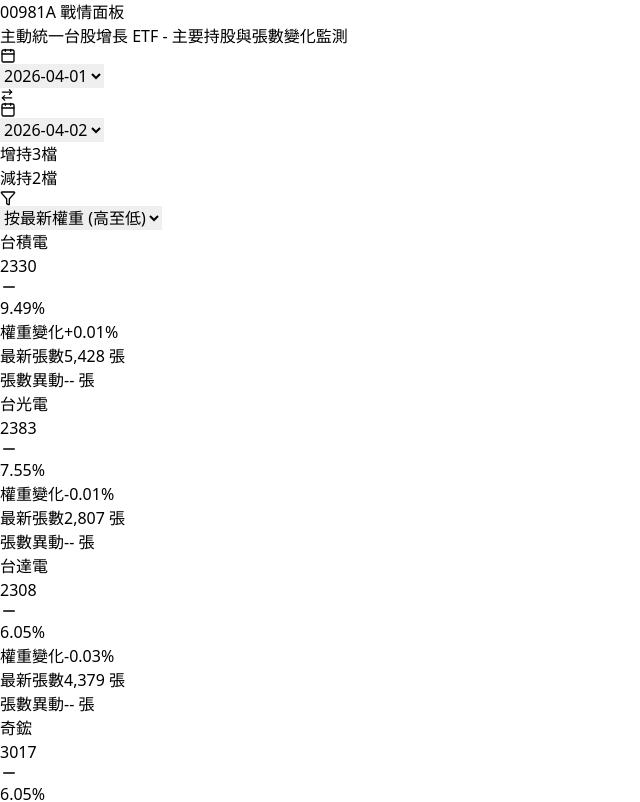
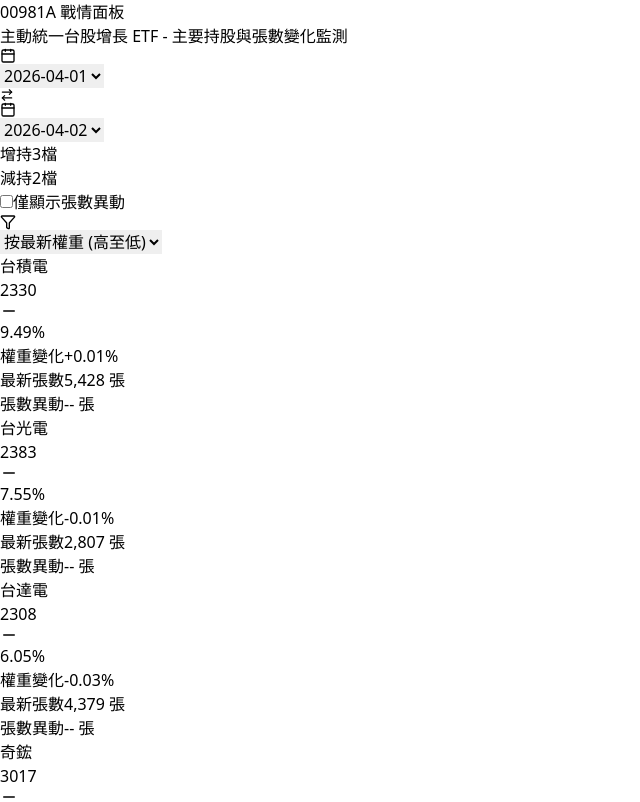
Before and after one commit to freedomtimer/00981A, a React (Vite) app: page / in a window 1280 px wide. Shown: the top 802 px of the page, without its empty margins (0-640 px from the left). Built offline with nearby package versions, Linux system fonts and the light colour scheme.

Commit message:
Implement filter for displaying only changed shares
Add functionality to filter and display only changed shares.

```diff
--- a/src/App.jsx
+++ b/src/App.jsx
@@ -205,6 +205,9 @@
   const [isMockData, setIsMockData] = useState(false);
   const [selectedStock, setSelectedStock] = useState(null);
 
+  // 💡 新增：控制是否僅顯示有張數異動的成分股
+  const [showOnlyChangedShares, setShowOnlyChangedShares] = useState(false);
+
   useEffect(() => {
     const fetchHoldings = async () => {
       try {
@@ -299,12 +302,18 @@
     return results;
   }, [historicalData, startDate, endDate, sortBy]);
 
-  // 💡 修正點 1：統計數字嚴格使用「張數 (sharesDiff)」來計算主動增減持
+  // 💡 統計數字維持不動，顯示全局的異動狀態
   const stats = useMemo(() => {
     const increased = holdingsDiff.filter(d => d.sharesDiff > 0).length;
     const decreased = holdingsDiff.filter(d => d.sharesDiff < 0).length;
     return { increased, decreased };
   }, [holdingsDiff]);
+
+  // 💡 取得真正要顯示在畫面上的資料（根據打勾狀態進行過濾）
+  const displayedHoldings = useMemo(() => {
+    if (!showOnlyChangedShares) return holdingsDiff;
+    return holdingsDiff.filter(stock => stock.sharesDiff !== 0);
+  }, [holdingsDiff, showOnlyChangedShares]);
 
   const trendData = useMemo(() => {
     if (!selectedStock || dates.length === 0) return null;
@@ -321,12 +330,9 @@
     });
   }, [selectedStock, dates, historicalData]);
 
-  // 💡 修正點 2：卡片顏色改為依據「張數異動 (sharesDiff)」來判斷紅綠燈
-  // 如果張數沒變 (經理人沒買賣)，但權重變了，會維持中性的深灰色
   const getCardStyle = (sharesDiff, weightDiff) => {
     if (sharesDiff === 0) return { bg: 'bg-slate-800', border: 'border-slate-700', style: {} };
 
-    // 顏色的深淺可以繼續用 weightDiff，因為這代表該動作對 ETF 總佔比的影響程度
     const intensity = Math.max(0.1, Math.min(Math.abs(weightDiff) / 2.0, 0.4));
 
     if (sharesDiff > 0) {
@@ -468,6 +474,19 @@
           </div>
         </div>
 
+        {/* 💡 包含打勾選框與排序選單的區域 */}
+        <div className="flex items-center flex-wrap gap-3">
+
+          <label className="flex items-center gap-2 cursor-pointer bg-slate-900 px-3 py-1.5 rounded-lg border border-slate-800 shadow-sm text-sm text-slate-300 hover:text-white transition-colors">
+            <input
+              type="checkbox"
+              checked={showOnlyChangedShares}
+              onChange={(e) => setShowOnlyChangedShares(e.target.checked)}
+              className="w-4 h-4 accent-blue-500 cursor-pointer bg-slate-800 border-slate-700 rounded"
+            />
+            <span className="select-none pt-px">僅顯示張數異動</span>
+          </label>
+
           <div className="flex items-center gap-2 bg-slate-900 p-1.5 rounded-lg border border-slate-800 shadow-sm">
             <Filter size={16} className="text-slate-400 ml-2" />
             <select
@@ -483,10 +502,11 @@
             </select>
           </div>
         </div>
+      </div>
 
       <div className="grid grid-cols-2 sm:grid-cols-3 md:grid-cols-4 lg:grid-cols-5 xl:grid-cols-6 gap-3">
-        {holdingsDiff.map((stock) => {
-          // 修改傳入參數：使用 sharesDiff 判斷買賣，diff 判斷強度
+        {/* 💡 這裡改用 displayedHoldings 而不是 holdingsDiff */}
+        {displayedHoldings.map((stock) => {
           const style = getCardStyle(stock.sharesDiff, stock.diff);
           const isRemoved = stock.startWeight > 0 && stock.endWeight === 0;
           const isNew = stock.startWeight === 0 && stock.endWeight > 0;
@@ -521,7 +541,6 @@
                   <span className="text-xs text-slate-400 block font-mono mt-0.5">{stock.symbol}</span>
                 </div>
                 <div className="p-1.5 rounded bg-black/30 backdrop-blur-sm">
-                  {/* 💡 修正點 3：卡片右上角圖示由張數增減 (sharesDiff) 決定 */}
                   {stock.sharesDiff > 0 ? (
                     <TrendingUp size={18} className="text-red-400" />
                   ) : stock.sharesDiff < 0 ? (
@@ -565,6 +584,12 @@
         })}
       </div>
 
+      {displayedHoldings.length === 0 && (
+        <div className="text-center py-16 text-slate-500">
+          <p>這個區間沒有張數發生異動的成分股。</p>
+        </div>
+      )}
+
       <footer className="mt-12 text-center text-xs text-slate-500 pb-8 flex items-center justify-center gap-2">
         <div className="w-2 h-2 rounded-full bg-green-500 animate-pulse"></div>
         數據由自動化腳本每日同步。資料基準日：<span className="font-mono">{endDate || '讀取中...'}</span>
```
Lines whose indentation alone changed are shown as unchanged.
